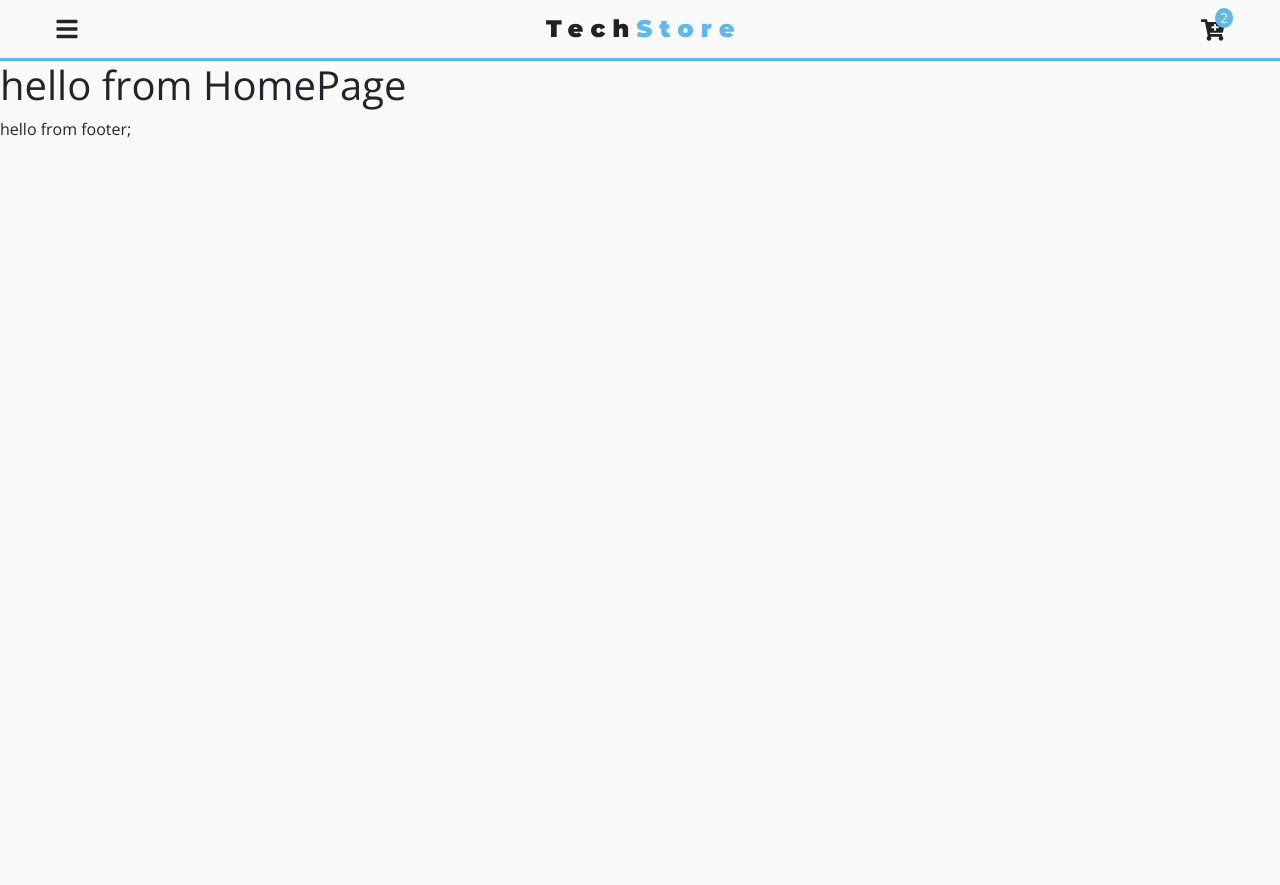
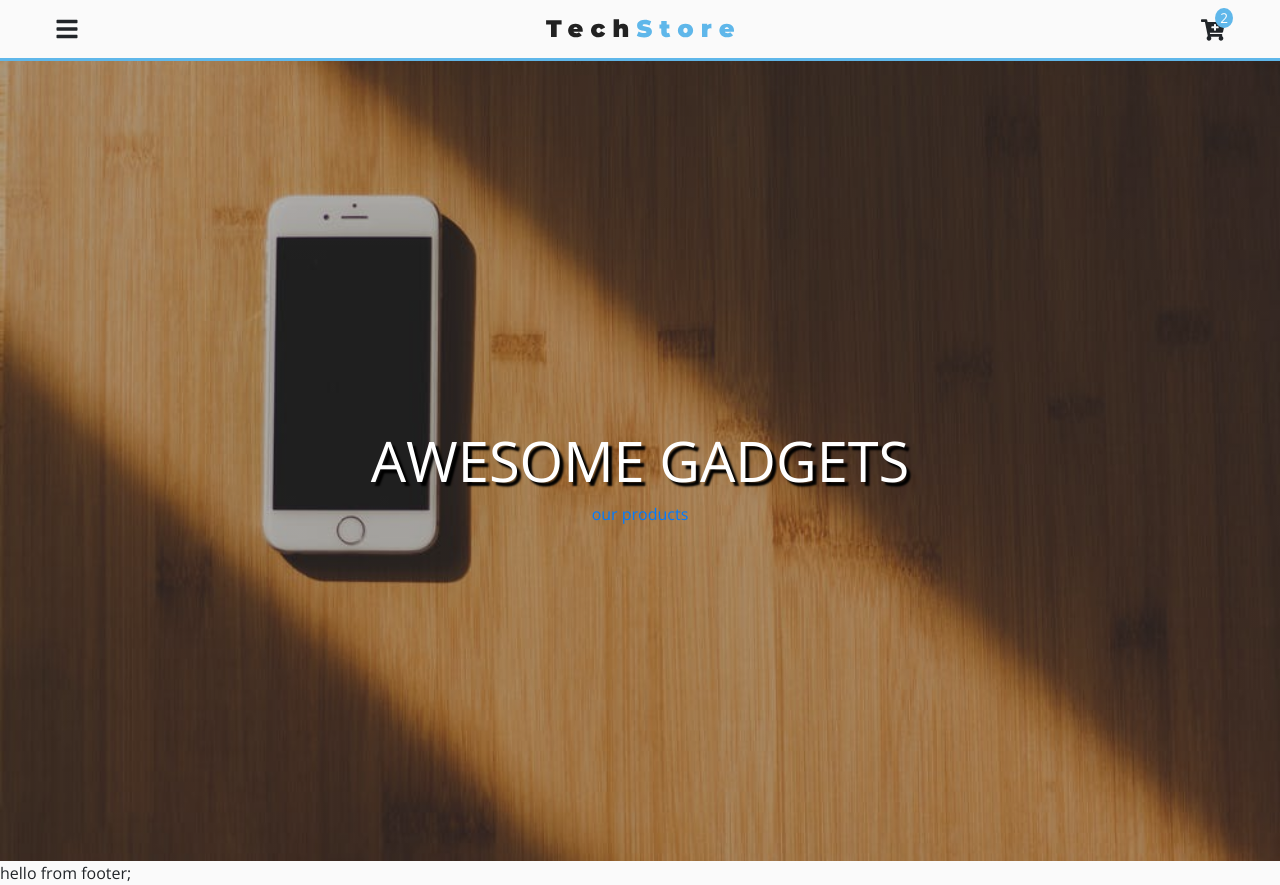
Before and after one commit to alinguru/react-tech-store, a React (Create React App) app: page / in a window 1280 px wide. Before the commit the page ends 800 px from the top, so only its background shows below. Built offline with nearby package versions, Linux system fonts and the light colour scheme.

Commit message:
Hero and Homepage

```diff
--- /dev/null
+++ b/src/components/Hero.js
@@ -0,0 +1,35 @@
+import React from "react";
+import styled from "styled-components";
+import mainBcg from "../images/mainBcg.jpeg";
+
+export default function Hero({ img, title, max, children }) {
+  return (
+    <HeroWrapper max={max} img={img}>
+      <div className="banner">
+        <h1 className="title">{title}</h1>
+        {children}
+      </div>
+    </HeroWrapper>
+  );
+}
+
+const HeroWrapper = styled.div`
+  text-align: center;
+  display: flex;
+  align-items: center;
+  justify-content: center;
+  min-height: ${props => (props.max ? "100vh" : "60vh")};
+  color: var(--mainWhite);
+  background: linear-gradient(var(--primaryRGBA), var(--primaryRGBA)),
+    url(${props => props.img}) center/cover no-repeat;
+  .title {
+    padding-top: 2rem;
+    font-size: 3.5rem;
+    text-shadow: 4px 4px 2px rgba(0, 0, 0, 3);
+    text-transform: uppercase;
+    letter-spacing: var(--mainSpacing);
+  }
+`;
+Hero.defaultProps = {
+  img: mainBcg
+};
--- a/src/pages/HomePage.js
+++ b/src/pages/HomePage.js
@@ -1,13 +1,13 @@
 import React from "react";
-import { ProductConsumer } from "../context";
+import Hero from "../components/Hero";
+import { Link } from "react-router-dom";
+
 export default function HomePage() {
   return (
     <>
-      <ProductConsumer>
-        {value => {
-          return <h1>hello from HomePage</h1>;
-        }}
-      </ProductConsumer>
+      <Hero title="awesome gadgets" max="true">
+        <Link to="/products">our products</Link>
+      </Hero>
     </>
   );
 }
```
